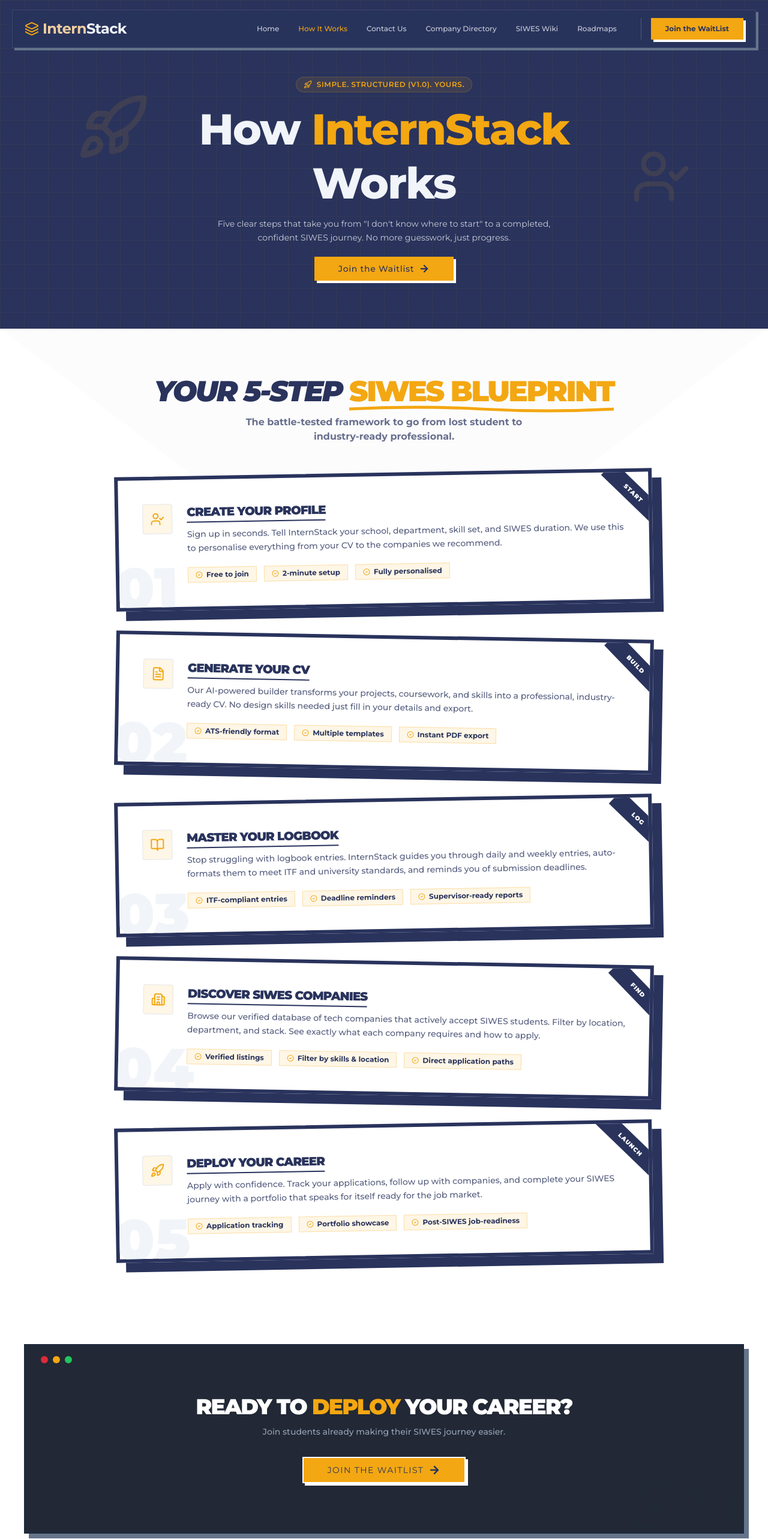
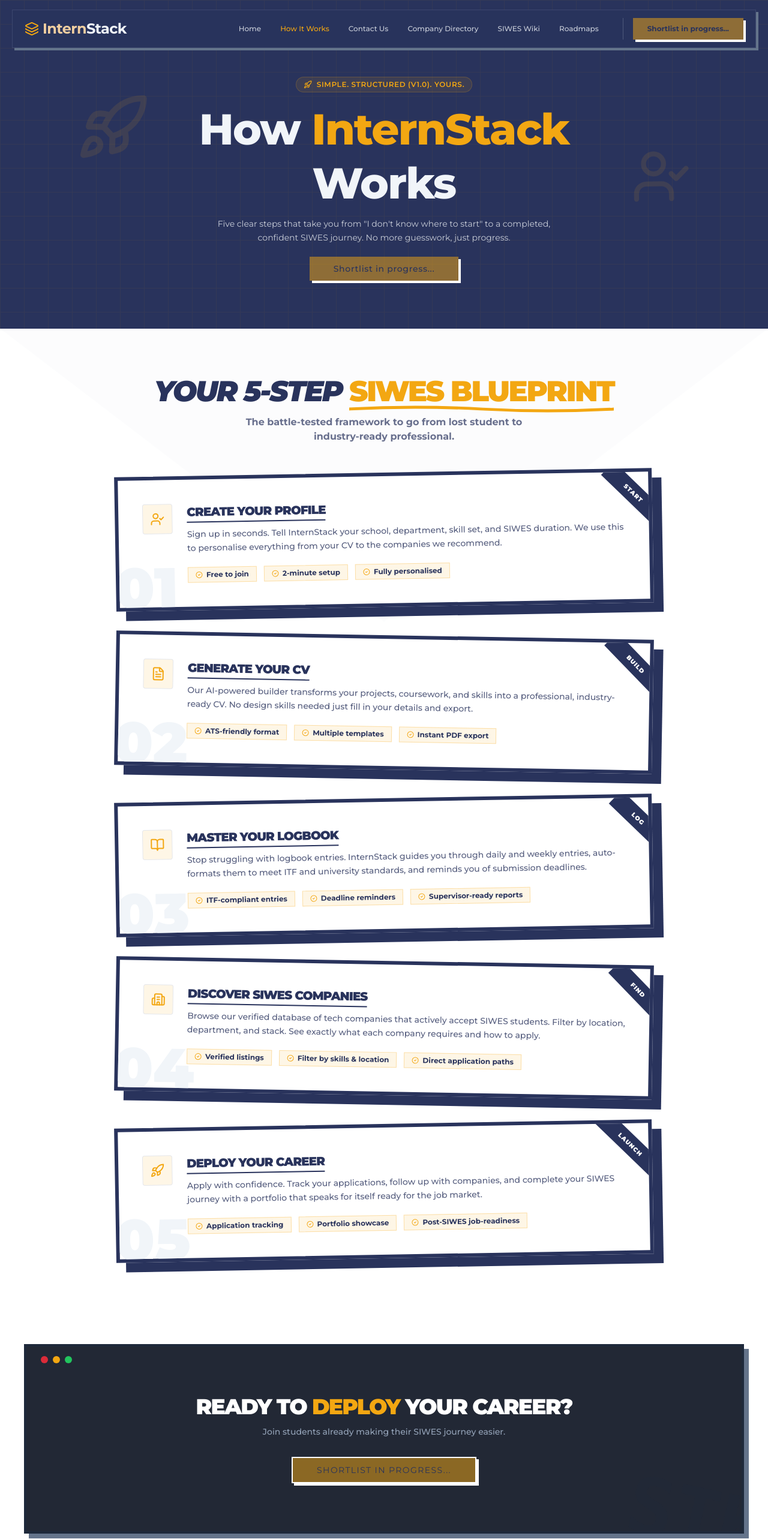
Before and after one commit to Dev-Noble-coder/InternStack, a Next.js app: page /how-it-works in a window 1280 px wide. Shown: the top 2566 px of the page at 60% size. Built offline with nearby package versions, Linux system fonts and the light colour scheme.

Commit message:
Changes to dashboard

```diff
--- a/app/components/Footer.tsx
+++ b/app/components/Footer.tsx
@@ -3,6 +3,7 @@
 import Link from 'next/link';
 import { Github, Twitter, Linkedin, Layers, Mail } from 'lucide-react';
 import { FaWhatsapp } from 'react-icons/fa';
+import toast from 'react-hot-toast';
 
 const Footer: React.FC = () => {
     const currentYear = new Date().getFullYear();
@@ -41,7 +42,7 @@
                                 <li><Link href="/how-it-works" className="hover:text-[#F3A712]">How It Works</Link></li>
                                 <li><Link href="/contact-us" className="hover:text-[#F3A712]">Contact Us</Link></li>
                                 <li><Link href="#" className="hover:text-[#F3A712]">Privacy Policy</Link></li>
-                                <li><Link href="/waitlist" className="hover:text-[#F3A712]">Join the Waitlist</Link></li>
+                                <li><button onClick={() => toast.success('Shortlisting in progress... check back later!')} className="hover:text-[#F3A712] text-left opacity-60 cursor-not-allowed">Shortlist in progress...</button></li>
                             </ul>
                         </div>
                         <div className="space-y-4">
--- a/app/components/HeroSection.tsx
+++ b/app/components/HeroSection.tsx
@@ -4,6 +4,7 @@
 import Image from 'next/image';
 import { motion, Variants } from 'framer-motion';
 import { Layers, Rocket, ArrowRight, Play } from 'lucide-react';
+import toast from 'react-hot-toast';
 
 const HeroSection: React.FC = () => {
   const floatVariants = (duration: number = 3, delay: number = 0): Variants => ({
@@ -73,12 +74,12 @@
           transition={{ delay: 0.3 }}
           className="flex flex-col sm:flex-row-reverse gap-4 w-full sm:w-auto text-sm"
         >
-          <Link
-            href="/waitlist"
-            className="bg-[#F3A712] text-[#29335C] px-10 py-2.5 font-bold flex items-center justify-center gap-2 shadow-[4px_4px_0px_0px_#FFF] hover:-translate-y-1 hover:shadow-[6px_6px_0px_0px_#FFF] active:translate-y-0 active:shadow-none transition-all duration-200"
+          <button
+            onClick={() => toast.success('Shortlisting in progress... check back later!')}
+            className="bg-[#F3A712]/50 text-[#29335C] px-10 py-2.5 font-bold flex items-center justify-center gap-2 shadow-[4px_4px_0px_0px_#FFF] transition-all duration-200 cursor-not-allowed"
           >
-            Join the Waitlist <ArrowRight size={18} />
-          </Link>
+            Shortlist in progress...
+          </button>
           <Link
             href="/how-it-works"
             className="border-2 border-[#F3A712] text-[#F3A712] px-10 py-2.5 font-bold flex items-center justify-center gap-2 shadow-[4px_4px_0px_0px_rgba(243,167,18,0.3)] hover:-translate-y-0.5 hover:shadow-[6px_6px_0px_0px_rgba(243,167,18,0.4)] active:translate-y-0 active:shadow-none transition-all duration-200"
--- a/app/components/NavBar.tsx
+++ b/app/components/NavBar.tsx
@@ -61,12 +61,12 @@
             </div>
 
             <div className="pl-4 border-l border-[#F1F5F9]/20">
-              <Link
-                href="/waitlist"
-                className="bg-[#F3A712] text-[#29335C] px-6 py-2.5 shadow-[4px_4px_0px_0px_#FFF] text-xs font-bold hover:-translate-y-1 hover:shadow-[6px_6px_0px_0px_#FFF] active:translate-y-0 active:shadow-none transition-all duration-200 block"
+              <button
+                onClick={() => toast.success('Shortlisting in progress... check back later!')}
+                className="bg-[#F3A712]/50 text-[#29335C] px-6 py-2.5 shadow-[4px_4px_0px_0px_#FFF] text-xs font-bold transition-all duration-200 block cursor-not-allowed"
               >
-                Join the WaitList
-              </Link>
+                Shortlist in progress...
+              </button>
             </div>
           </div>
 
@@ -172,13 +172,15 @@
               </div>
 
               <div className="mt-auto pb-10">
-                <Link
-                  href="/waitlist"
-                  onClick={() => setIsMobileMenuOpen(false)}
-                  className="flex items-center justify-center w-full bg-[#F3A712] text-[#29335C] px-6 py-4 shadow-[4px_4px_0px_0px_#FFF] text-sm font-semibold hover:-translate-y-1 hover:shadow-[6px_6px_0px_0px_#FFF] active:translate-y-0 active:shadow-none transition-all duration-200"
+                <button
+                  onClick={() => {
+                    toast.success('Shortlisting in progress... check back later!');
+                    setIsMobileMenuOpen(false);
+                  }}
+                  className="flex items-center justify-center w-full bg-[#F3A712]/50 text-[#29335C] px-6 py-4 shadow-[4px_4px_0px_0px_#FFF] text-sm font-semibold transition-all duration-200 cursor-not-allowed"
                 >
-                  JOIN THE WAITLIST
-                </Link>
+                  SHORTLIST IN PROGRESS...
+                </button>
               </div>
             </motion.div>
           </div>
--- a/app/components/Solution.tsx
+++ b/app/components/Solution.tsx
@@ -3,6 +3,7 @@
 import Link from 'next/link';
 import { motion, Variants } from 'framer-motion';
 import { ArrowRight, FileQuestion, ScrollText, Building2 } from 'lucide-react';
+import toast from 'react-hot-toast';
 
 const breakVariants = (direction: 'left' | 'right' | 'up'): Variants => ({
     initial: {
@@ -182,17 +183,15 @@
                     </div>
 
                     <div className="flex flex-col sm:flex-row gap-6 w-full sm:w-auto text-sm">
-                        <Link
-                            href="/waitlist"
-                            className="bg-[#F3A712] text-[#29335C] px-10 py-2.5  uppercase tracking-widest flex items-center justify-center gap-2
+                        <button
+                            onClick={() => toast.success('Shortlisting in progress... check back later!')}
+                            className="bg-[#F3A712]/50 text-[#29335C] px-10 py-2.5  uppercase tracking-widest flex items-center justify-center gap-2
                    border-2 border-white
                    shadow-[4px_4px_0px_0px_#FFF]
-                   hover:-translate-y-1 hover:shadow-[6px_6px_0px_0px_#FFF]
-                   active:translate-y-0.5 active:shadow-[2px_2px_0px_0px_#FFF]
-                   transition-all duration-200"
+                   transition-all duration-200 cursor-not-allowed"
                         >
-                            JOIN THE WAITLIST <ArrowRight size={20} strokeWidth={3} />
-                        </Link>
+                            SHORTLIST IN PROGRESS...
+                        </button>
 
                     </div>
                 </div>
--- a/app/how-it-works/page.tsx
+++ b/app/how-it-works/page.tsx
@@ -12,6 +12,7 @@
     CheckCircle2,
     RocketIcon,
 } from "lucide-react";
+import toast from 'react-hot-toast';
 import NavBar from "../components/NavBar";
 import Footer from "../components/Footer";
 
@@ -148,12 +149,12 @@
                         transition={{ delay: 0.3 }}
                         className="flex flex-col sm:flex-row gap-4"
                     >
-                        <Link
-                                href="/waitlist"
-                            className="bg-[#F3A712] text-[#29335C] px-10 py-2.5 font-medium text-sm  tracking-wider flex items-center gap-2 shadow-[4px_4px_0px_0px_#FFF] hover:-translate-y-1 hover:shadow-[6px_6px_0px_0px_#FFF] active:translate-y-0 active:shadow-none transition-all duration-200"
+                        <button
+                            onClick={() => toast.success('Shortlisting in progress... check back later!')}
+                            className="bg-[#F3A712]/50 text-[#29335C] px-10 py-2.5 font-medium text-sm  tracking-wider flex items-center gap-2 shadow-[4px_4px_0px_0px_#FFF] transition-all duration-200 cursor-not-allowed"
                         >
-                            Join the Waitlist <ArrowRight size={18} strokeWidth={3} />
-                        </Link>
+                            Shortlist in progress...
+                        </button>
                     </motion.div>
                 </div>
             </section>
@@ -277,17 +278,15 @@
                         </div>
 
                         <div className="flex flex-col sm:flex-row gap-6 w-full sm:w-auto text-sm">
-                            <Link
-                                    href="/waitlist"
-                                className="bg-[#F3A712] text-[#29335C] px-10 py-2.5  uppercase tracking-widest flex items-center justify-center gap-2
+                            <button
+                                onClick={() => toast.success('Shortlisting in progress... check back later!')}
+                                className="bg-[#F3A712]/50 text-[#29335C] px-10 py-2.5  uppercase tracking-widest flex items-center justify-center gap-2
                    border-2 border-white
                    shadow-[4px_4px_0px_0px_#FFF]
-                   hover:-translate-y-1 hover:shadow-[6px_6px_0px_0px_#FFF]
-                   active:translate-y-0.5 active:shadow-[2px_2px_0px_0px_#FFF]
-                   transition-all duration-200"
+                   transition-all duration-200 cursor-not-allowed"
                             >
-                                JOIN THE WAITLIST <ArrowRight size={20} strokeWidth={3} />
-                            </Link>
+                                SHORTLIST IN PROGRESS...
+                            </button>
 
                         </div>
                     </div>
--- a/app/waitlist/layout.tsx
+++ b/app/waitlist/layout.tsx
@@ -1,7 +1,7 @@
 import type { Metadata } from 'next';
 
 export const metadata: Metadata = {
-  title: 'Join the Waitlist',
+  title: 'Shortlisting in Progress',
   description: 'Join the InternStack 2026 SIWES waitlist today. Be the first to get access to our AI CV builder, automatic logbook entries, and verified company directory.',
   alternates: {
     canonical: '/waitlist',
--- a/app/waitlist/page.tsx
+++ b/app/waitlist/page.tsx
@@ -497,9 +497,18 @@
           className="mb-12"
         >
           <h1 className="text-3xl md:text-5xl font-extrabold mb-6">
-            InternStack: Join the 2026 SIWES Waitlist
+            Shortlisting in Progress...
           </h1>
           <div className="h-1 w-20 bg-[#F3A712] mb-8" />
+
+          <div className="p-6 bg-[#F3A712]/10 border border-[#F3A712]/20 mb-8">
+            <p className="text-lg font-bold text-[#F3A712] mb-2">Waitlist is currently closed.</p>
+            <p className="text-sm text-[#F1F5F9]/80 leading-relaxed">
+              We are currently shortlisting students who have already joined the waitlist.
+              We want to focus on providing the best experience for our early users first.
+              Please check back another time or follow us for updates.
+            </p>
+          </div>
 
           <div className="space-y-4 text-sm text-[#F1F5F9]/80 font-medium leading-relaxed">
             <p>
@@ -533,9 +542,14 @@
           initial={{ y: 20, opacity: 0 }}
           animate={{ y: 0, opacity: 1 }}
           transition={{ delay: 0.2 }}
-          onSubmit={handleSubmit}
-          className="space-y-8 bg-[#1A2341]/50 p-8 md:p-12 border border-[#F1F5F9]/10 shadow-[8px_8px_0px_0px_#F1F5F9]/10"
+          onSubmit={(e) => {
+            e.preventDefault();
+            toast.error('Signups are currently closed for shortlisting.');
+          }}
+          className="space-y-8 bg-[#1A2341]/50 p-8 md:p-12 border border-[#F1F5F9]/10 shadow-[8px_8px_0px_0px_#F1F5F9]/10 opacity-60 pointer-events-none"
         >
+          {/* Form inputs commented out as shortlisting is in progress */}
+          {/*
           {error && (
             <div className="p-4 bg-red-500/10 border border-red-500/20 text-red-100 flex items-center gap-3">
               <AlertCircle size={20} />
@@ -544,7 +558,6 @@
           )}
 
           <div className="grid grid-cols-1 lg:grid-cols-2 gap-8">
-            {/* Email */}
             <div className="space-y-3">
               <label className="block text-sm font-bold uppercase tracking-wider text-[#F0CEA0]">Email Address *</label>
               <input
@@ -557,7 +570,6 @@
               />
             </div>
 
-            {/* Full Name */}
             <div className="space-y-3">
               <label className="block text-sm font-bold uppercase tracking-wider text-[#F0CEA0]">Full Name *</label>
               <input
@@ -570,7 +582,6 @@
               />
             </div>
 
-            {/* WhatsApp Number */}
             <div className="space-y-3 lg:col-span-2">
               <label className="block text-sm font-bold uppercase tracking-wider text-[#F0CEA0]">WhatsApp Number *</label>
               <input
@@ -584,7 +595,6 @@
             </div>
           </div>
 
-          {/* University */}
           <div className="space-y-4">
             <label className="block text-sm font-bold uppercase tracking-wider text-[#F0CEA0]">University *</label>
             <SchoolCombobox
@@ -605,7 +615,6 @@
             )}
           </div>
 
-          {/* Department */}
           <div className="space-y-4">
             <label className="block text-sm font-bold uppercase tracking-wider text-[#F0CEA0]">Department *</label>
             <div className="flex flex-wrap gap-6">
@@ -628,21 +637,8 @@
                 </label>
               ))}
             </div>
-            {formData.department === 'Other' && (
-              <motion.input
-                initial={{ opacity: 0, y: -10 }}
-                animate={{ opacity: 1, y: 0 }}
-                required
-                type="text"
-                placeholder="Please specify your department..."
-                value={formData.otherDepartment}
-                onChange={(e) => setFormData({ ...formData, otherDepartment: e.target.value })}
-                className="w-full bg-[#29335C] border border-[#F1F5F9]/20 p-3 focus:border-[#F3A712] outline-none transition-colors mt-2"
-              />
-            )}
           </div>
 
-          {/* Current Level */}
           <div className="space-y-4">
             <label className="block text-sm font-bold uppercase tracking-wider text-[#F0CEA0]">Current Level / Year *</label>
             <div className="flex flex-wrap gap-6">
@@ -667,7 +663,6 @@
             </div>
           </div>
 
-          {/* SIWES Duration */}
           <div className="space-y-4">
             <label className="block text-sm font-bold uppercase tracking-wider text-[#F0CEA0]">SIWES Duration *</label>
             <div className="flex flex-wrap gap-8">
@@ -692,7 +687,6 @@
             </div>
           </div>
 
-          {/* Challenges */}
           <div className="space-y-4">
             <label className="block text-sm font-bold uppercase tracking-wider text-[#F0CEA0]">What is your biggest challenge with SIWES right now? *</label>
             <div className="space-y-4">
@@ -714,7 +708,6 @@
             </div>
           </div>
 
-          {/* Referral Source */}
           <div className="space-y-4">
             <label className="block text-sm font-bold uppercase tracking-wider text-[#F0CEA0]">How did you hear about InternStack? *</label>
             <div className="grid grid-cols-1 md:grid-cols-2 gap-4">
@@ -737,32 +730,15 @@
                 </label>
               ))}
             </div>
-            {formData.source === 'Other' && (
-              <motion.input
-                initial={{ opacity: 0, y: -10 }}
-                animate={{ opacity: 1, y: 0 }}
-                required
-                type="text"
-                placeholder="Please specify..."
-                value={formData.otherSource}
-                onChange={(e) => setFormData({ ...formData, otherSource: e.target.value })}
-                className="w-full bg-[#29335C] border border-[#F1F5F9]/20 p-3 focus:border-[#F3A712] outline-none transition-colors mt-2"
-              />
-            )}
           </div>
+          */}
 
           <button
-            disabled={isSubmitting}
-            type="submit"
-            className="w-full bg-[#F3A712] text-[#29335C] py-3 font-semibold shadow-[6px_6px_0px_0px_#FFF] hover:-translate-y-1 hover:shadow-[8px_8px_0px_0px_#FFF] active:translate-y-0 active:shadow-none transition-all duration-200 disabled:opacity-50 disabled:cursor-not-allowed flex items-center justify-center gap-3 text-sm"
+            disabled={true}
+            type="button"
+            className="w-full bg-[#F3A712]/50 text-[#29335C] py-3 font-semibold shadow-[6px_6px_0px_0px_#FFF] transition-all duration-200 cursor-not-allowed flex items-center justify-center gap-3 text-sm"
           >
-            {isSubmitting ? (
-              <>
-                <Loader2 className="animate-spin" /> Submitting...
-              </>
-            ) : (
-              'Join the Waitlist'
-            )}
+            Shortlist in progress...
           </button>
         </motion.form>
       </div>
```
